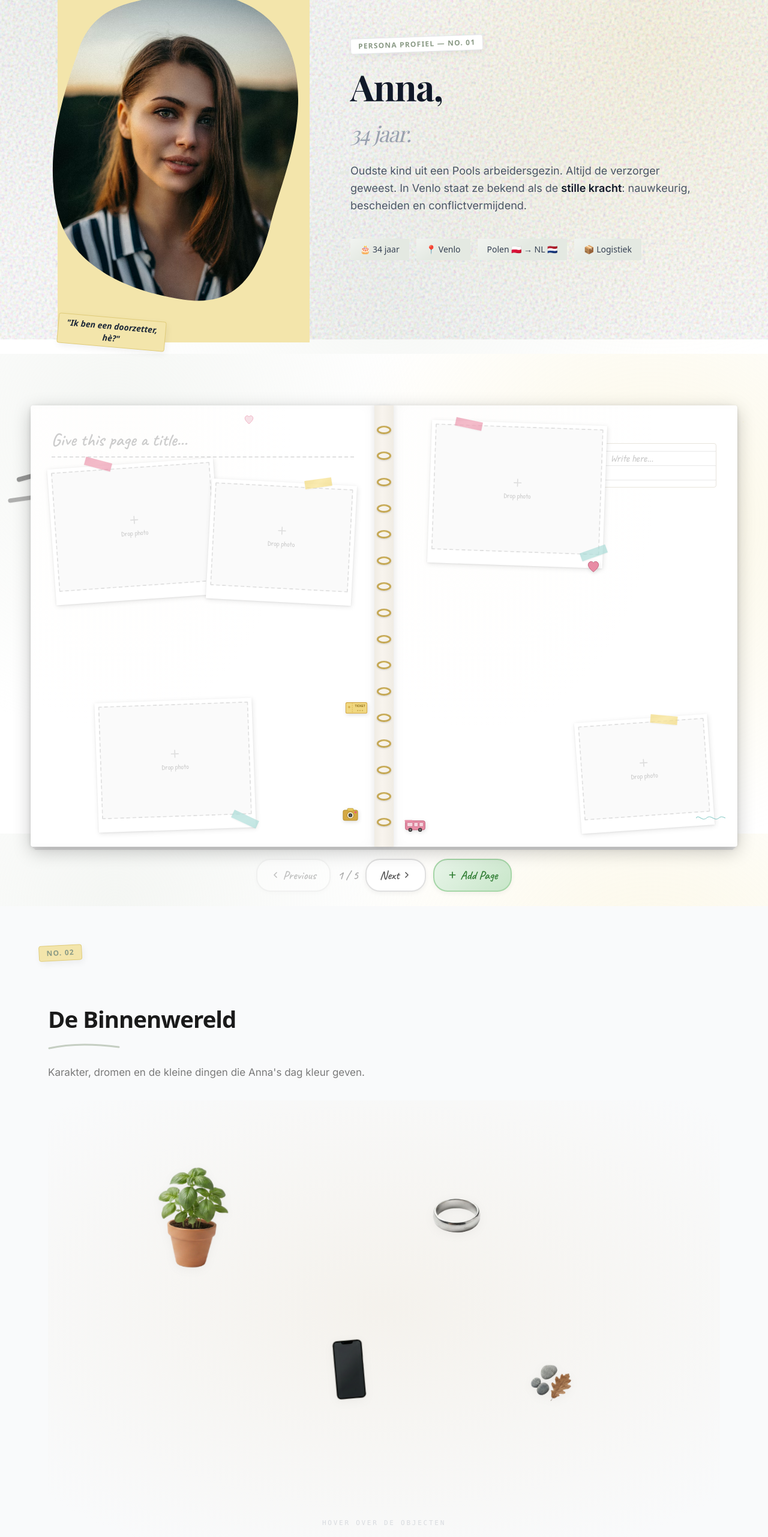
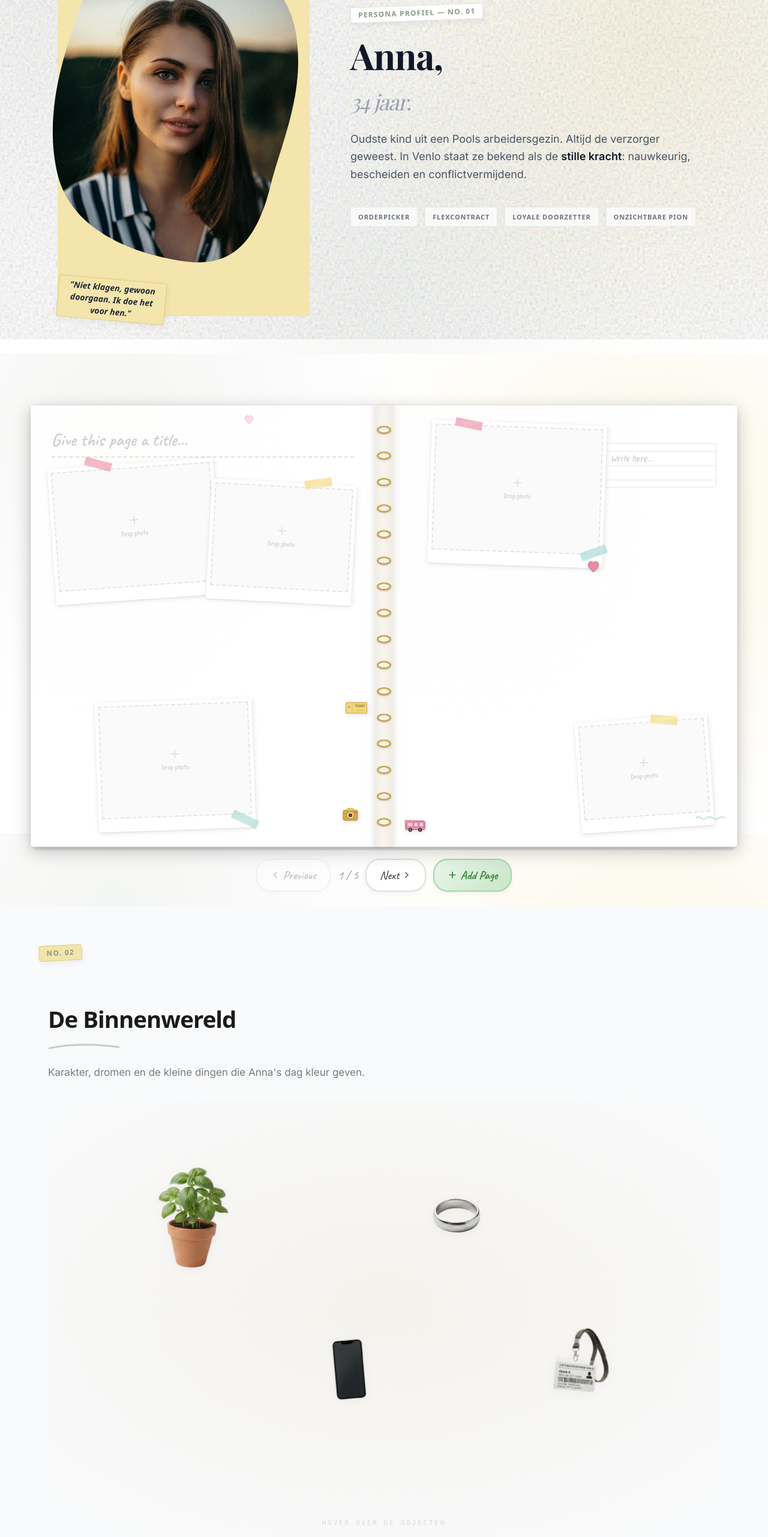
Before and after one commit to RoyvHeeswijk/Persona-Anna, a Next.js app: page / in a window 1280 px wide. Shown: the part 234-2797 px from the top of the page at 60% size. Built offline with nearby package versions, Linux system fonts and the light colour scheme.

Commit message:
inhoud updates

```diff
--- a/src/app/globals.css
+++ b/src/app/globals.css
@@ -932,7 +932,7 @@ body {
   min-height: 100vh;
   max-width: 1200px;
   margin: 0 auto;
-  padding: 8rem 2.5rem 6rem;
+  padding: 4rem 2.5rem 6rem;
 }
 
 .hub-hero-image-wrap {
@@ -1330,7 +1330,7 @@ body {
 @media (max-width: 768px) {
   .hub-hero {
     grid-template-columns: 1fr;
-    padding: 6rem 1.5rem 3rem;
+    padding: 3rem 1.5rem 3rem;
     min-height: auto;
     gap: 2.5rem;
   }
--- a/src/components/Book.tsx
+++ b/src/components/Book.tsx
@@ -55,13 +55,6 @@ export default function Book() {
 
   return (
     <div className="relative flex flex-col items-center gap-5 py-6 px-4 w-full">
-      {/* Table ambiance items */}
-      <div className="table-items">
-        <div className="string-lights" />
-        <div className="table-pen" />
-        <div className="table-pen-2" />
-      </div>
-
       {/* Book */}
       <div className="book-outer">
         <div className="book-wrapper">
--- a/src/components/FloorplanScene.tsx
+++ b/src/components/FloorplanScene.tsx
@@ -11,6 +11,7 @@ type HotspotId =
   | "bed"
   | "muren"
   | "zolder"
+  | "contract"
   | null;
 
 type Floor = "zolder" | "eerste" | "begane";
@@ -1431,12 +1432,42 @@ export default function FloorplanScene() {
         </AnimatePresence>
 
         {/* ═══ CONTRACT STAMP ═══ */}
-        <div className="absolute bottom-2 right-4 md:bottom-3 md:right-6 z-30 rotate-[-3deg] pointer-events-none">
-          <div className="border-2 border-red-400/60 rounded-lg px-4 py-2 bg-white/60 backdrop-blur-sm shadow-sm">
+        <div
+          className="absolute bottom-2 right-4 md:bottom-3 md:right-6 z-30 rotate-[-3deg] cursor-pointer"
+          onMouseEnter={() => setActive("contract")}
+          onMouseLeave={() => setActive(null)}
+        >
+          <div className="border-2 border-red-400/60 rounded-lg px-4 py-2 bg-white/60 backdrop-blur-sm shadow-sm hover:bg-white/90 transition-colors">
             <span className="text-[10px] md:text-xs font-mono font-bold uppercase tracking-[0.15em] text-red-500/80">
               ⚠ Woonruimte gekoppeld aan werkcontract
             </span>
           </div>
+
+          <AnimatePresence>
+            {active === "contract" && (
+              <motion.div
+                initial={{ opacity: 0, y: 10, scale: 0.95 }}
+                animate={{ opacity: 1, y: 0, scale: 1 }}
+                exit={{ opacity: 0, y: 5, scale: 0.95 }}
+                transition={{ type: "spring", stiffness: 400, damping: 28 }}
+                className="absolute z-[100] w-64 md:w-80 bg-white/95 backdrop-blur-xl border border-gray-200/60 rounded-2xl shadow-[0_12px_40px_rgba(0,0,0,0.12),0_1px_3px_rgba(0,0,0,0.05)] p-5 pointer-events-none right-0 bottom-full mb-3 text-left rotate-[3deg] font-sans whitespace-normal"
+              >
+                <div className="w-8 h-[2px] bg-red-500 rounded-full mb-3" />
+                <h4 className="font-serif text-[17px] font-bold text-gray-900 leading-snug tracking-tight mb-2">
+                  Het Koppelbeding
+                </h4>
+                <p className="font-sans text-[13px] leading-[1.7] text-gray-500 tracking-[0.005em]">
+                  Dit bed is geen veilige haven, maar een tijdelijke bruikleen
+                  van de baas. De wet die werk en wonen scheidt, geldt hier
+                  niet. Als Anna&apos;s naam op het scherm in het
+                  distributiecentrum te lang rood blijft, verliest ze niet
+                  alleen haar loon, maar moet ze binnen 24 uur haar koffer
+                  pakken. De angst voor dakloosheid is de motor achter haar
+                  snelheid.
+                </p>
+              </motion.div>
+            )}
+          </AnimatePresence>
         </div>
       </div>
 
--- a/src/components/HeroSection.tsx
+++ b/src/components/HeroSection.tsx
@@ -7,7 +7,7 @@ export default function HeroSection() {
   return (
     <section
       id="profiel"
-      className="hub-hero relative mt-0 pt-24 pb-20 px-6 md:px-16 max-w-[1200px] mx-auto"
+      className="hub-hero relative mt-0 pt-8 pb-20 px-6 md:px-16 max-w-[1200px] mx-auto"
     >
       {/* Inline SVG blob mask definition */}
       <svg width="0" height="0" className="absolute">
@@ -77,7 +77,7 @@ export default function HeroSection() {
             }}
             whileHover={{ rotate: 0, scale: 1.06 }}
           >
-            &quot;Ik ben een doorzetter, hè?&quot;
+            &quot;Niet klagen, gewoon doorgaan. Ik doe het voor hen.&quot;
           </motion.div>
         </motion.div>
 
@@ -130,27 +130,22 @@ export default function HeroSection() {
           {/* Inline stat chips — clay style */}
           <div className="flex flex-wrap gap-3 mb-10">
             {[
-              { label: "34 jaar", icon: "🎂" },
-              { label: "Venlo", icon: "📍" },
-              { label: "Polen 🇵🇱 → NL 🇳🇱", icon: "" },
-              { label: "Logistiek", icon: "📦" },
-            ].map((chip) => (
+              "Orderpicker",
+              "Flexcontract",
+              "Loyale Doorzetter",
+              "Onzichtbare Pion",
+            ].map((tag) => (
               <motion.span
-                key={chip.label}
-                whileHover={{ y: -3, scale: 1.05 }}
-                whileTap={{ scale: 0.95 }}
+                key={tag}
+                whileHover={{ y: -1, backgroundColor: "#ffffff" }}
                 transition={{ type: "spring", stiffness: 400, damping: 12 }}
-                className="px-4 py-2 text-sm font-medium text-gray-700 cursor-none"
+                className="px-3 py-1.5 text-[11px] font-bold tracking-[0.08em] uppercase text-gray-500 cursor-none border border-gray-200"
                 style={{
-                  backgroundColor: "#e4e9e2",
-                  borderRadius: "var(--radius-f)",
-                  boxShadow: "var(--clay-sage)",
-                  backgroundImage:
-                    "linear-gradient(145deg, rgba(255,255,255,0.5) 0%, transparent 50%)",
+                  backgroundColor: "#F9FAF8",
+                  borderRadius: "2px",
                 }}
               >
-                {chip.icon && <span className="mr-1">{chip.icon}</span>}
-                {chip.label}
+                {tag}
               </motion.span>
             ))}
           </div>
--- a/src/components/Navbar.tsx
+++ b/src/components/Navbar.tsx
@@ -9,7 +9,6 @@ const NAV_ITEMS = [
   { id: "leefwereld", label: "Leefwereld" },
   { id: "het-werk", label: "Het Werk" },
   { id: "drijfveren", label: "Drijfveren" },
-  { id: "observaties", label: "Observaties" },
 ];
 
 export default function Navbar() {
--- a/src/components/WindowsillScene.tsx
+++ b/src/components/WindowsillScene.tsx
@@ -61,14 +61,14 @@ const items: StillLifeItem[] = [
     popover: { top: "0", left: "calc(100% + 24px)" },
   },
   {
-    id: "stones",
-    title: "Stille getuigenissen",
-    body: "Verzameld tijdens wandelingen in Venlo. Weg van de piepende scanners en de dunne muren van haar gedeelde huis, zijn dit haar enige momenten van absolute stilte.",
-    imageSrc: "/objects/stones.png",
-    top: "62%",
+    id: "werkpas",
+    title: "De Barcode-Identiteit",
+    body: "In de klinische stilte van de toiletcabine staart ze naar haar eigen naam op dit plastic pasje. Hier 'steelt' ze elke dag twee minuten van de tikkende klok. Terwijl ze haar vinger over de barcode laat gaan, beseft ze dat dit haar hele identiteit in Nederland is: een personeelsnummer dat moet blijven presteren om haar bed te mogen houden.",
+    imageSrc: "/objects/werkpas.png",
+    top: "52%",
     left: "72%",
-    width: 110,
-    height: 90,
+    width: 200,
+    height: 150,
     rotate: 3,
     floatDelay: 1.8,
     popover: { top: "-60px", left: "-280px" },
--- a/src/components/WorkSection.tsx
+++ b/src/components/WorkSection.tsx
@@ -32,9 +32,9 @@ export default function WorkSection() {
             />
           </svg>
           <p className="text-lg text-gray-400 leading-relaxed font-sans">
-            Het distributiecentrum draait 24/7. Op massieve, kille schermen
-            wordt ieders &apos;pick-rate&apos; live bijgehouden. Eén seconde
-            stilstaan betekent direct dalen op het Public Leaderboard.
+            Het distributiecentrum draait 24/7. Op publieke, massieve schermen
+            wordt ieders &apos;pick-rate&apos; live bijgehouden. Eén blik op dit
+            bord bepaalt haar bestaanszekerheid voor de volgende week.
           </p>
         </div>
 
```
Also changed, not shown: src/components/ParticleFlow.tsx (+14 -17 lines), src/components/ScannerInterface.tsx (+67 -74 lines), public/objects/werkpas.png (added).
